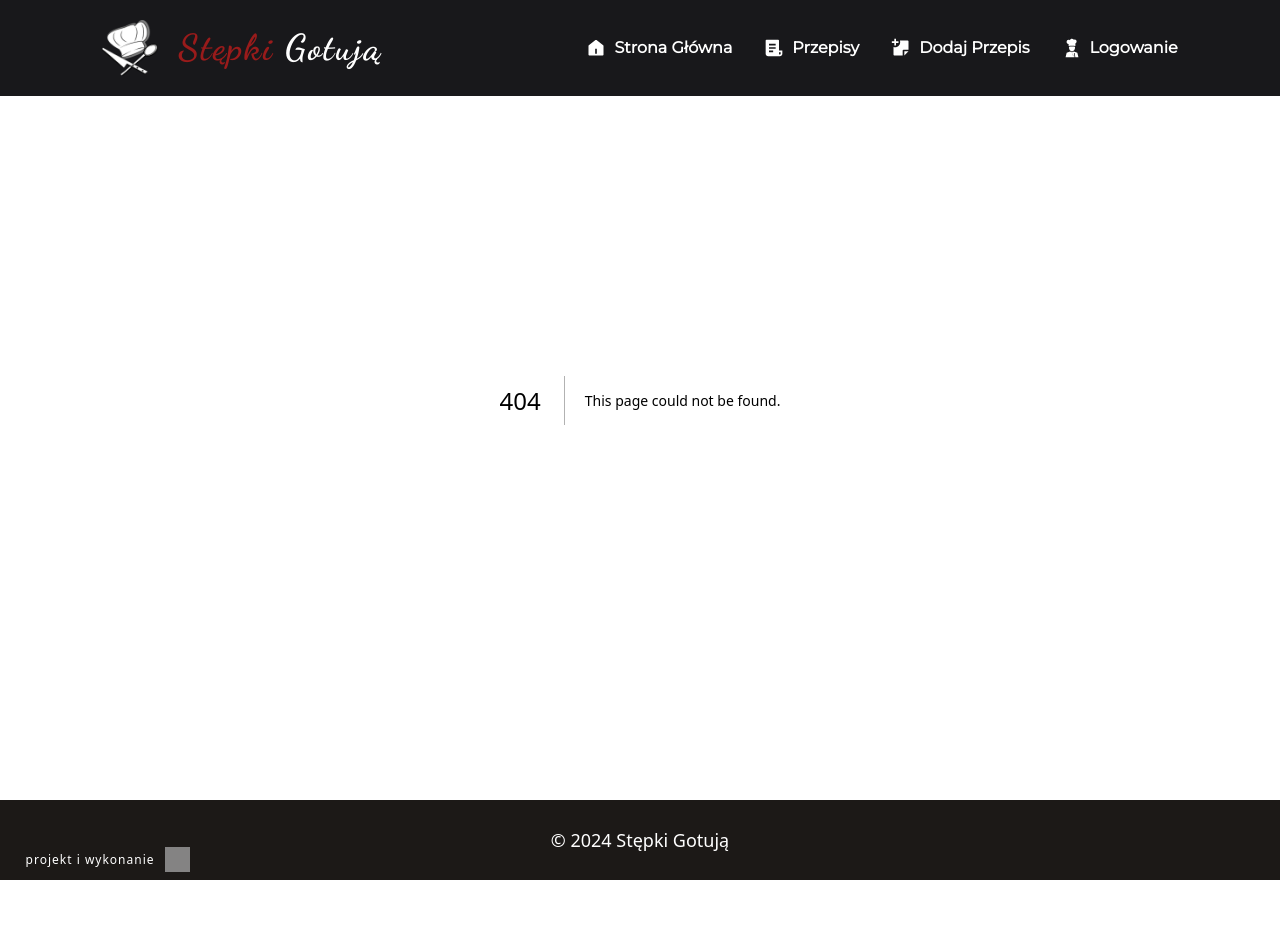
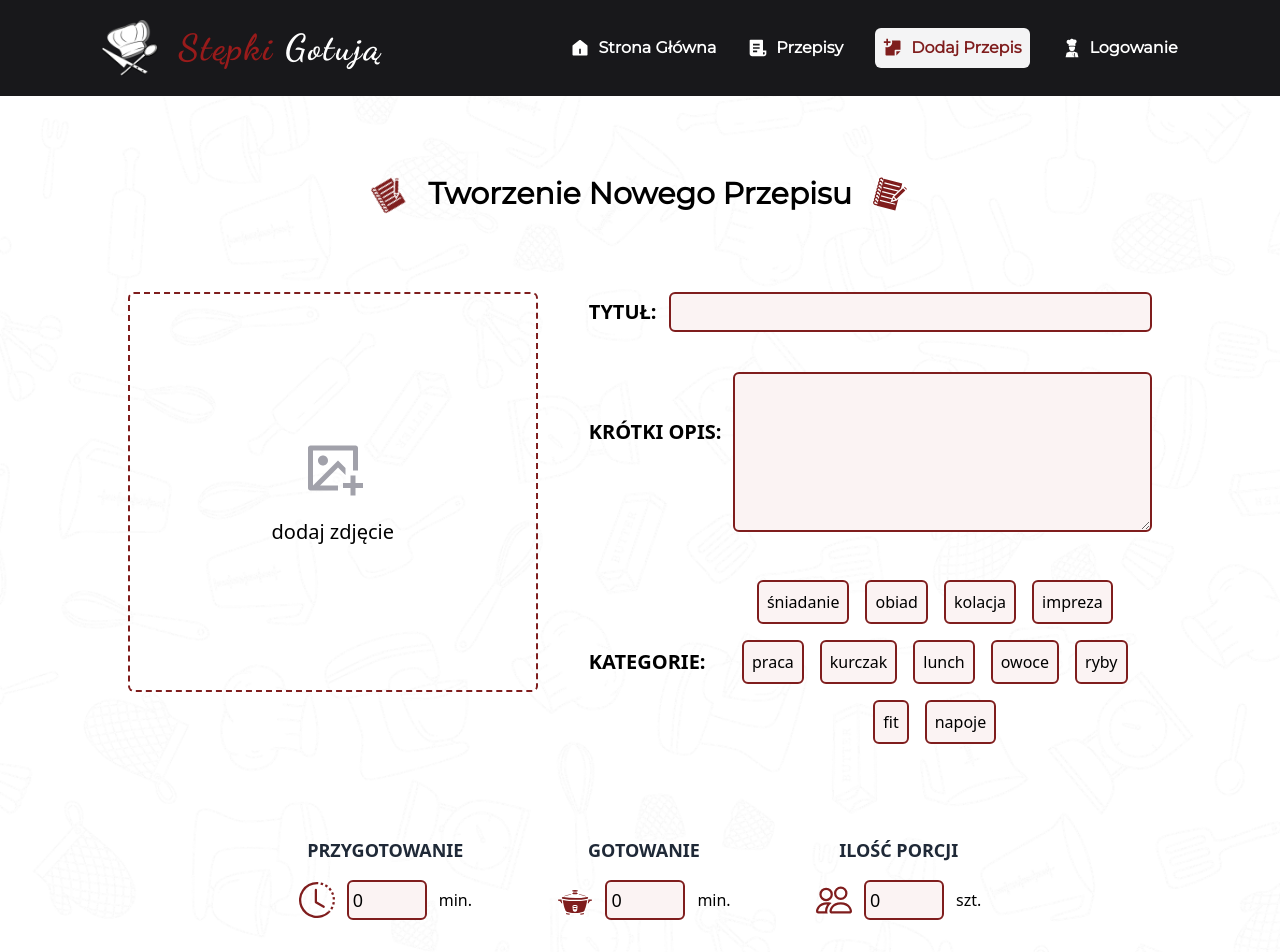
Before and after one commit to Dzarek/cook-app, a Next.js app: page /dodaj in a window 1280 px wide. Before the commit this address had no page. Shown: the top 952 px of the page. Before the commit the page ends 880 px from the top, so only its background shows below. Built offline with nearby package versions, Linux system fonts and the light colour scheme; grey boxes are pictures that could not be loaded; a web font is replaced by a local one.

Commit message:
addRecipe

```diff
--- /dev/null
+++ b/app/dodaj/page.tsx
@@ -0,0 +1,163 @@
+"use client";
+
+import { tags } from "@/constants";
+import Image from "next/image";
+import { useState } from "react";
+import { GiNotebook } from "react-icons/gi";
+import { RiImageAddLine } from "react-icons/ri";
+import { BsClockHistory } from "react-icons/bs";
+import { GiRiceCooker } from "react-icons/gi";
+import { BsPeople } from "react-icons/bs";
+
+const NewRecipePage = () => {
+  const [newTitle, setNewTitle] = useState("");
+  const [newShortInfo, setNewShortInfo] = useState("");
+  const [newCategory, setNewCategory] = useState([]);
+  const [newPrepTime, setNewPrepTime] = useState(0);
+  const [newCookTime, setNewCookTime] = useState(0);
+  const [newPortion, setNewPortion] = useState(0);
+
+  const submitForm = () => {};
+
+  return (
+    <div className="page w-screen">
+      <header className="text-center w-full py-[10vh] flex justify-center items-center">
+        <GiNotebook className="text-4xl text-red-900  mr-5 recipeRotate" />
+        <h1 className="text-3xl font-bold font-bodyFont">
+          Tworzenie Nowego Przepisu
+        </h1>
+        <GiNotebook className="text-4xl text-red-900 ml-5 recipeRotate2" />
+      </header>
+      <form onSubmit={submitForm} className="flex flex-col w-4/5 mx-auto">
+        <section className="flex justify-between w-full">
+          <button className="flex flex-col items-center justify-center w-2/5 h-[50vh] border-red-900 border-dashed border-2 rounded-md">
+            <RiImageAddLine className="text-6xl text-zinc-400" />
+            <p className="mt-5 text-xl">dodaj zdjęcie</p>
+          </button>
+          <div className="w-[55%] flex flex-col">
+            <div className="w-full flex justify-center items-center">
+              <label
+                className="font-semibold uppercase text-xl mr-3"
+                htmlFor="title"
+              >
+                Tytuł:
+              </label>
+              <input
+                type="text"
+                name="title"
+                id="title"
+                required
+                value={newTitle}
+                onChange={(e) => setNewTitle(e.target.value)}
+                className="newRecipeInput font-bold"
+              />
+            </div>
+            <div className="w-full flex justify-center items-center">
+              <label
+                className="font-semibold uppercase text-xl mr-3"
+                htmlFor="shortInfo"
+              >
+                Krótki opis:
+              </label>
+              <textarea
+                name="shortInfo"
+                id="shortInfo"
+                required
+                value={newShortInfo}
+                onChange={(e) => setNewShortInfo(e.target.value)}
+                className="newRecipeInput mt-10 min-h-[20vh]"
+              ></textarea>
+            </div>
+            <div className="w-full flex justify-center items-center mt-10">
+              <label
+                className="font-semibold uppercase text-xl mr-3"
+                htmlFor="category"
+              >
+                Kategorie:
+              </label>
+              <ul className="flex-grow flex items-center justify-center flex-wrap">
+                {tags.map((tag, index) => {
+                  return (
+                    <li
+                      key={index}
+                      className="border-red-900 bg-[#fbf3f3] border-2 p-2 m-2 rounded-md cursor-pointer hover:bg-red-900 hover:text-white transition-all"
+                    >
+                      {tag}
+                    </li>
+                  );
+                })}
+              </ul>
+            </div>
+          </div>
+        </section>
+        <section className="w-2/3 mx-auto flex items-center justify-between my-[8vh]">
+          <div className="flex flex-col items-center justify-center">
+            <label
+              htmlFor="prepTime"
+              className="uppercase font-semibold text-lg  mt-5 text-gray-800"
+            >
+              przygotowanie
+            </label>
+            <div className="flex items-center mt-4">
+              <BsClockHistory className="text-4xl text-red-900" />
+              <input
+                type="number"
+                name="prepTime"
+                id="prepTime"
+                className="newRecipeInput w-20 mx-3"
+                required
+                value={newPrepTime}
+                onChange={(e) => setNewPrepTime(Number(e.target.value))}
+              />
+              <p>min.</p>
+            </div>
+          </div>
+          <div className="flex flex-col items-center justify-center">
+            <label
+              htmlFor="cookTime"
+              className="uppercase font-semibold text-lg  mt-5 text-gray-800"
+            >
+              gotowanie
+            </label>
+            <div className="flex items-center mt-4">
+              <GiRiceCooker className="text-4xl text-red-900" />
+              <input
+                type="number"
+                name="cookTime"
+                id="cookTime"
+                className="newRecipeInput w-20 mx-3"
+                required
+                value={newCookTime}
+                onChange={(e) => setNewCookTime(Number(e.target.value))}
+              />
+              <p>min.</p>
+            </div>
+          </div>
+          <div className="flex flex-col items-center justify-center">
+            <label
+              htmlFor="portion"
+              className="uppercase font-semibold text-lg  mt-5 text-gray-800"
+            >
+              ilość porcji
+            </label>
+            <div className="flex items-center mt-4">
+              <BsPeople className="text-4xl text-red-900" />
+              <input
+                type="number"
+                name="portion"
+                id="portion"
+                className="newRecipeInput w-20 mx-3"
+                required
+                value={newPortion}
+                onChange={(e) => setNewPortion(Number(e.target.value))}
+              />
+              <p>szt.</p>
+            </div>
+          </div>
+        </section>
+      </form>
+    </div>
+  );
+};
+
+export default NewRecipePage;
--- a/app/globals.css
+++ b/app/globals.css
@@ -179,3 +179,35 @@ html::-webkit-scrollbar-thumb:hover {
     transform: rotate(225deg) translateX(0vw);
   }
 }
+.recipeRotate {
+  animation: recipeRotate 3s ease-out 1 forwards;
+}
+@keyframes recipeRotate {
+  0% {
+    transform: translateX(-60vw);
+  }
+  100% {
+    transform: rotate(-45deg) translateX(0vw);
+  }
+}
+.recipeRotate2 {
+  animation: recipeRotate2 3s ease-out 1 forwards;
+}
+@keyframes recipeRotate2 {
+  0% {
+    transform: translateX(60vw);
+  }
+  100% {
+    transform: rotate(0deg) translateX(0vw);
+  }
+}
+
+.newRecipeInput {
+  border: 2px solid #7f1d1d;
+  border-radius: 6px;
+  font-size: 1.125rem /* 18px */;
+  line-height: 1.75rem;
+  padding: 4px;
+  flex-grow: 1;
+  background-color: #fbf3f3;
+}
--- a/app/przepisy/[slug]/page.tsx
+++ b/app/przepisy/[slug]/page.tsx
@@ -1,6 +1,5 @@
 import { recipes } from "@/components/RecipesList";
 import Image from "next/image";
-import { PiKnifeFill } from "react-icons/pi";
 import { BsClockHistory } from "react-icons/bs";
 import { GiRiceCooker } from "react-icons/gi";
 import { BsPeople } from "react-icons/bs";
@@ -65,7 +64,7 @@ const OneRecipePage = ({ params: { slug } }: { params: { slug: string } }) => {
                   ilość porcji
                 </p>
                 <span className="text-gray-500 font-bold text-lg">
-                  {portion}
+                  {portion} szt.
                 </span>
               </div>
             </div>
--- a/app/przepisy/page.tsx
+++ b/app/przepisy/page.tsx
@@ -24,8 +24,9 @@ const RecipesPage = () => {
         <h1 className="text-3xl font-bold font-bodyFont">Przepisy Kulinarne</h1>
         <PiKnifeFill className="text-5xl text-red-900 ml-5 knifeRotate2" />
       </header>
-      <main className="flex items-start w-[90vw] ml-[10vw]  my-[5vh] justify-between ">
-        <section className="w-1/5 border-2 border-red-950 rounded-l-md rounded-br-md bg-white">
+      <main className="flex items-start w-[100vw]  my-[5vh] justify-between ">
+        <div className="bg-red-900 border-red-950  w-[10vw] h-[45px] border-t-2"></div>
+        <section className="w-1/5 border-2 border-red-950 rounded-b-md rounded-br-md bg-white">
           <h3 className="uppercase text-xl font-semibold bg-red-900 text-white p-2 text-center">
             Szukaj
           </h3>
--- a/components/Navbar.tsx
+++ b/components/Navbar.tsx
@@ -34,7 +34,7 @@ const links = [
 
   {
     id: 4,
-    href: "/dodaj-przepis",
+    href: "/dodaj",
     label: "dodaj przepis",
     icon: <RiStickyNoteAddFill />,
   },
--- a/constants/index.ts
+++ b/constants/index.ts
@@ -9,4 +9,5 @@ export const tags = [
   "owoce",
   "ryby",
   "fit",
+  "napoje",
 ];
```
